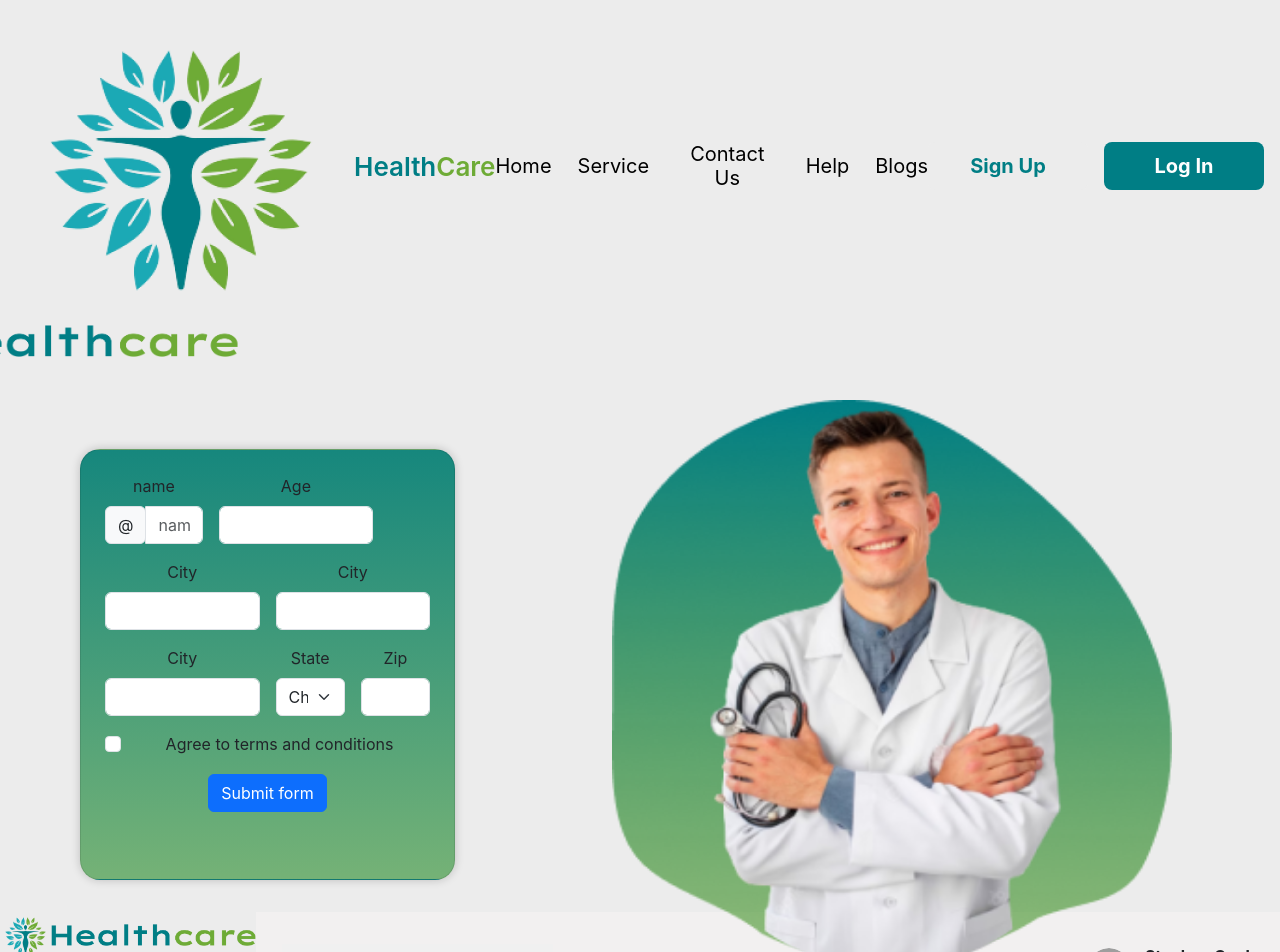
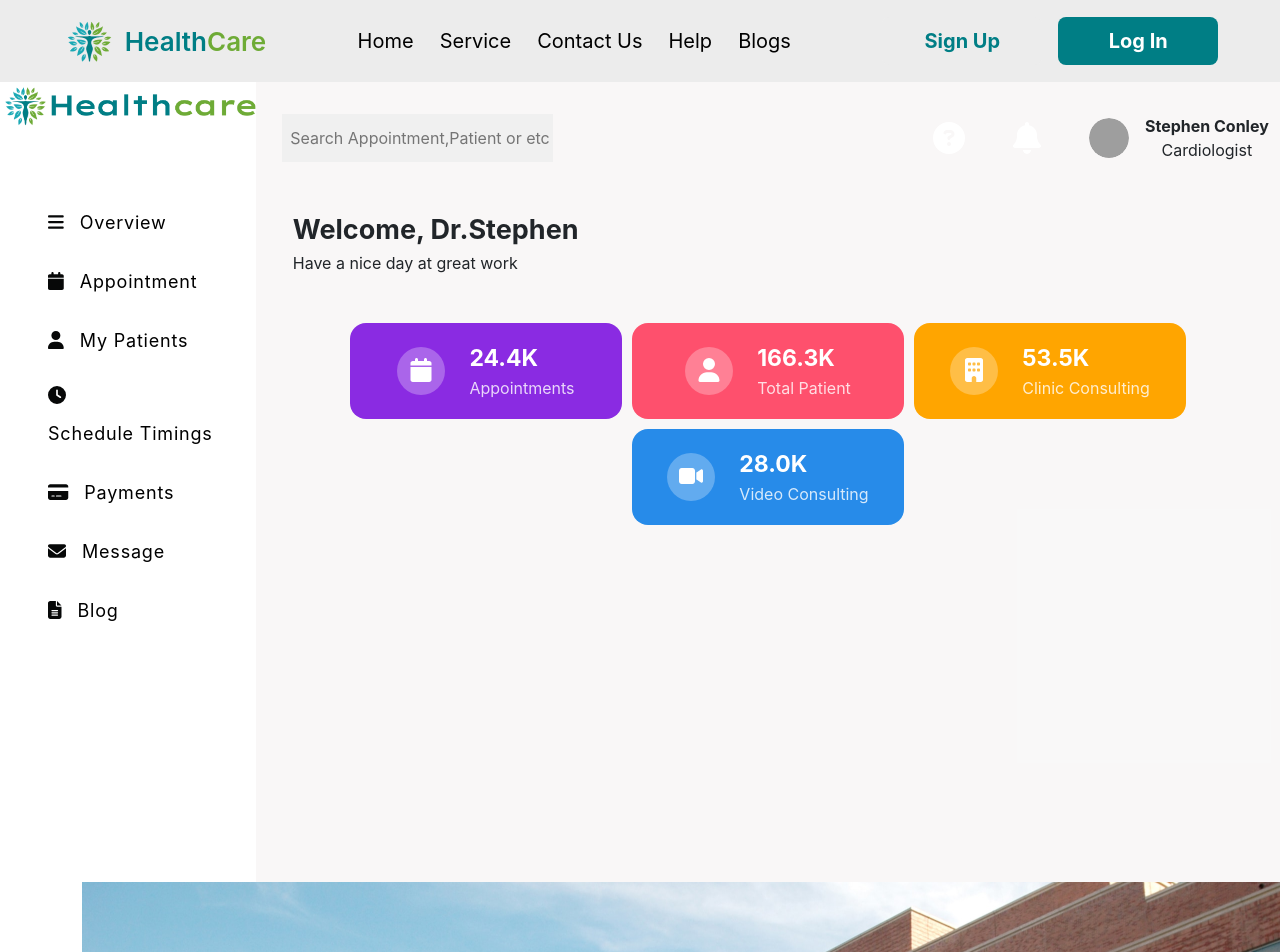
Before and after one commit to E-DoctorApp/E-DoctorApp, a React (Create React App) app in the folder client/: page /register in a window 1280 px wide. Shown: the top 952 px of the page. Built offline with nearby package versions, Linux system fonts and the light colour scheme; grey boxes are pictures that could not be loaded; a web font is replaced by a local one.

Commit message:
from main

```diff
--- a/client/src/App.tsx
+++ b/client/src/App.tsx
@@ -14,7 +14,7 @@ function App() {
       {/* <ContactUs/> */}
       <NavBar />
 
-      <Register/>
+      {/* <Register/> */}
       <DoctorProfile/>
       <ContactUs/>
       {/* <ContactUs /> */}
--- a/client/src/components/Register/style.css
+++ /dev/null
@@ -1,78 +0,0 @@
-body{
-  background-color: #ECECEC
-  ;
-}
-.all-register-container {
-  display: flex;
-  margin: 2rem 5rem;
-  margin-top: 15%;
-  margin-right: 25%;
-}
-
-.image-container {
-  position: relative;
-  margin-top: -5%;
-  transform: scale(1.4);
-  left: 15%;
-  z-index: 0;
-}
-
-.doctor-image {
-  z-index: 1;
-  position: absolute;
-  width: 100%;
-  height: 100%;
-  right: 2%;
-  object-fit: contain;
-  right: 1%;
-  margin-top: 1.1%;
-}
-
-.doctor-background {
-  z-index: 0;
-  height: 400px;
-  width: 400px;
-}
-.image-container {
-  width: 500px;
-  height: 400px;
-}
-
-.health-care-log {
-  margin-left: -440%;
-  margin-top: -200%;
-  display: flex;
-  width: px; /* Change the width to your preferred value, for example, 100px */
-  height: 10px; /* Change the height to your preferred value, for example, 10px */
-  transform: scale(3.2);
-}
-
-.logo {
-  margin-left: -6000%;
-  margin-top: -1720%;
-  display: flex;
-  width: px; /* Change the width to your preferred value, for example, 100px */
-  height: 10px; /* Change the height to your preferred value, for example, 10px */
-  transform: scale(7);
-}
-/* style.css */
-
-/* style.css */
-
-.background {
-  /* background-color:rgba(0, 126, 133, 1);
-  ; */
-  background: linear-gradient(#16877D, #75B276);
-
-  ; /* Slightly darker background */
-  padding: 1.5rem; /* Increased padding for more space inside the box */
-  border-radius: 20px; /* Rounded corners */
-  box-shadow: 0px 0px 10px 0px rgba(0, 0, 0, 0.2); /* Box shadow for depth */
-  border: 1px solid rgba(0, 0, 0, 0.1); /* Subtle border for separation */
-}
-
-
-.boxy {
-  margin-top: -75px;
-  left: 10;
-}
```
Also changed, not shown: client/src/assets/images/logo.png.
